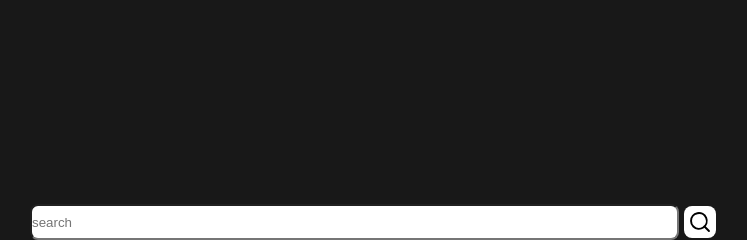
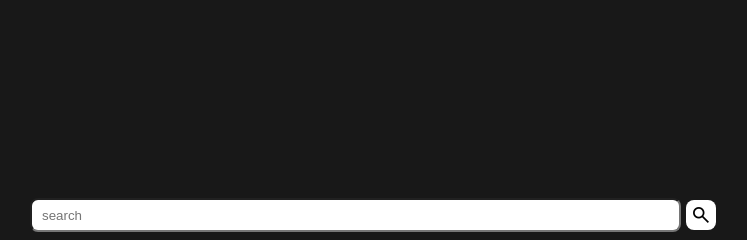
Before and after one commit to farizest/FundManagementApp, a Python web app: template templates/event-student.html in a window 1280 px wide. Shown: the part 560-800 px from the top of the page, without its empty margins (267-1014 px from the left). Run offline with Jinja, Linux system fonts and the light colour scheme; the template is opened without the code that fills it, so the values that code supplies are empty.

Commit message:
styling event-add.css

```diff
--- a/static/event-student.css
+++ b/static/event-student.css
@@ -150,29 +150,31 @@
     width: 100%;
     max-width: 686px;
     position:fixed;
-    bottom: 0;
-
- }
- .search-bar form{
+    bottom: 10px;
     display: flex;
     align-items: center;
     justify-content:space-between;
+    height: 30px;
  }
  .search-bar input{
     width:100%;
-    height: 12px;
-    padding: 10px 0;
+    height: 100%;
+    padding: 0 10px;
     margin-right: 5px;
     border-radius:8px;
 
  }
 .search-bar .button{
     width: 32px;
-    display: block;
+    aspect-ratio: 1/1;
+    display: flex;
     background-color: #fff;
-    border-radius:8px ;
+    border-radius: 8px;
+    justify-content: center;
+    align-items: center;
+    height: 100%;
 }
-.search-bar .button img{
+.search-bar .button.span{
     width: 32px;
     display: block;
 }
--- a/templates/event-student.html
+++ b/templates/event-student.html
@@ -5,6 +5,7 @@
     <meta name="viewport" content="width=device-width, initial-scale=1.0">
     <link rel="stylesheet" href="../static/styles.css">
     <link rel="stylesheet" href="../static/event-student.css">
+    <link rel="stylesheet" href="https://fonts.googleapis.com/css2?family=Material+Symbols+Outlined:opsz,wght,FILL,GRAD@20..48,100..700,0..1,-50..200" />
     <title>Fund Manager</title>
 </head>
 <body>
@@ -57,12 +58,10 @@
                 </div>
             </div>
             <div class="search-bar">
-                <form action="">
-                    <input type="text" placeholder="search ">
-                    <div class="button">
-                        <img src="../assets/search-icon.svg" alt="">
-                    </div>
-                </form>
+                <input type="text" placeholder="search ">
+                <div class="button">
+                    <span class="material-symbols-outlined" style="font-size: 22px;">search</span>
+                </div>
             </div>
         </div>
     </section>
```
Also changed, not shown: static/event-add.css (+10 -21 lines), templates/event-add.html (+4 -5 lines), static/styles.css (line endings or trailing spaces).
